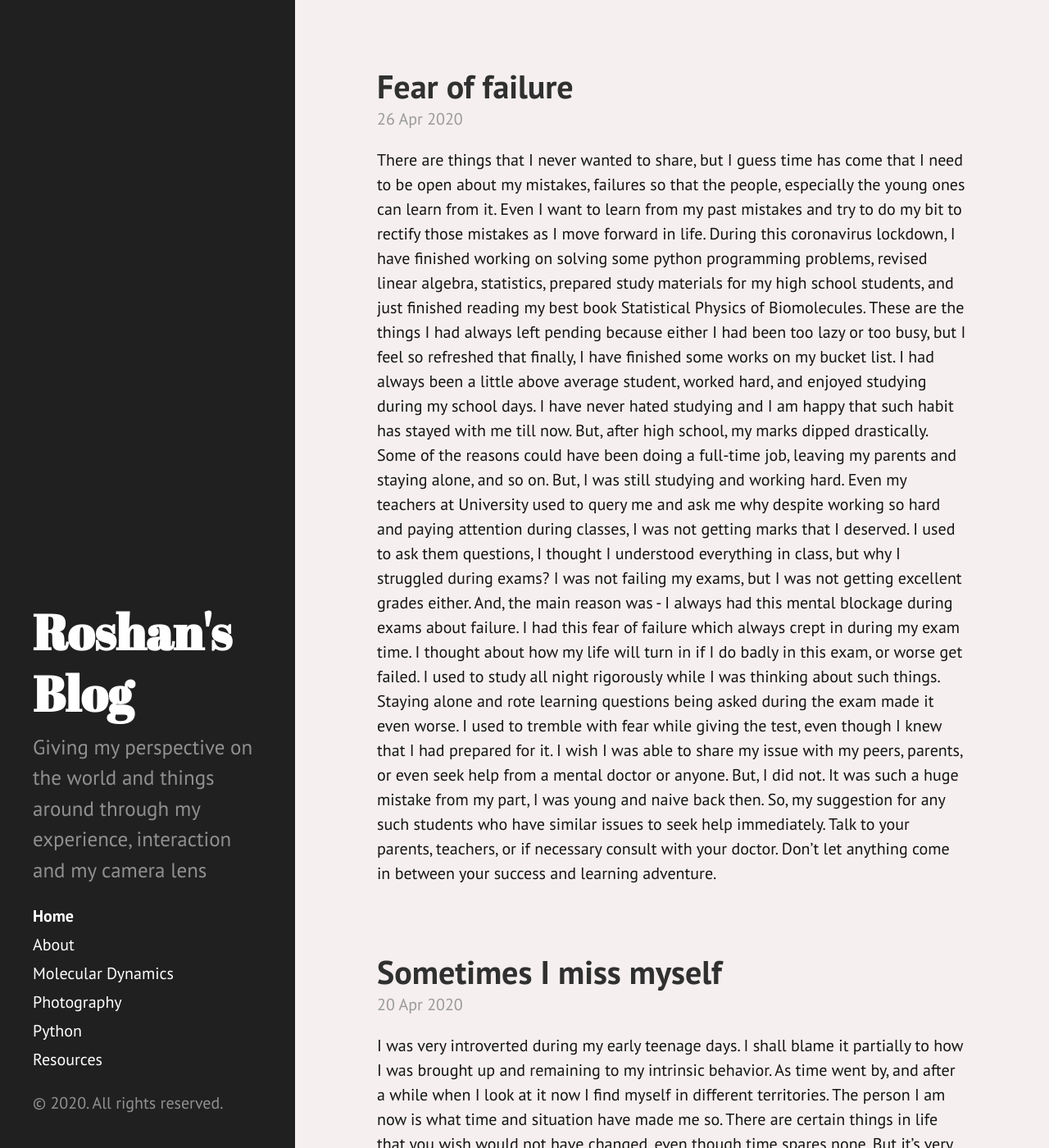
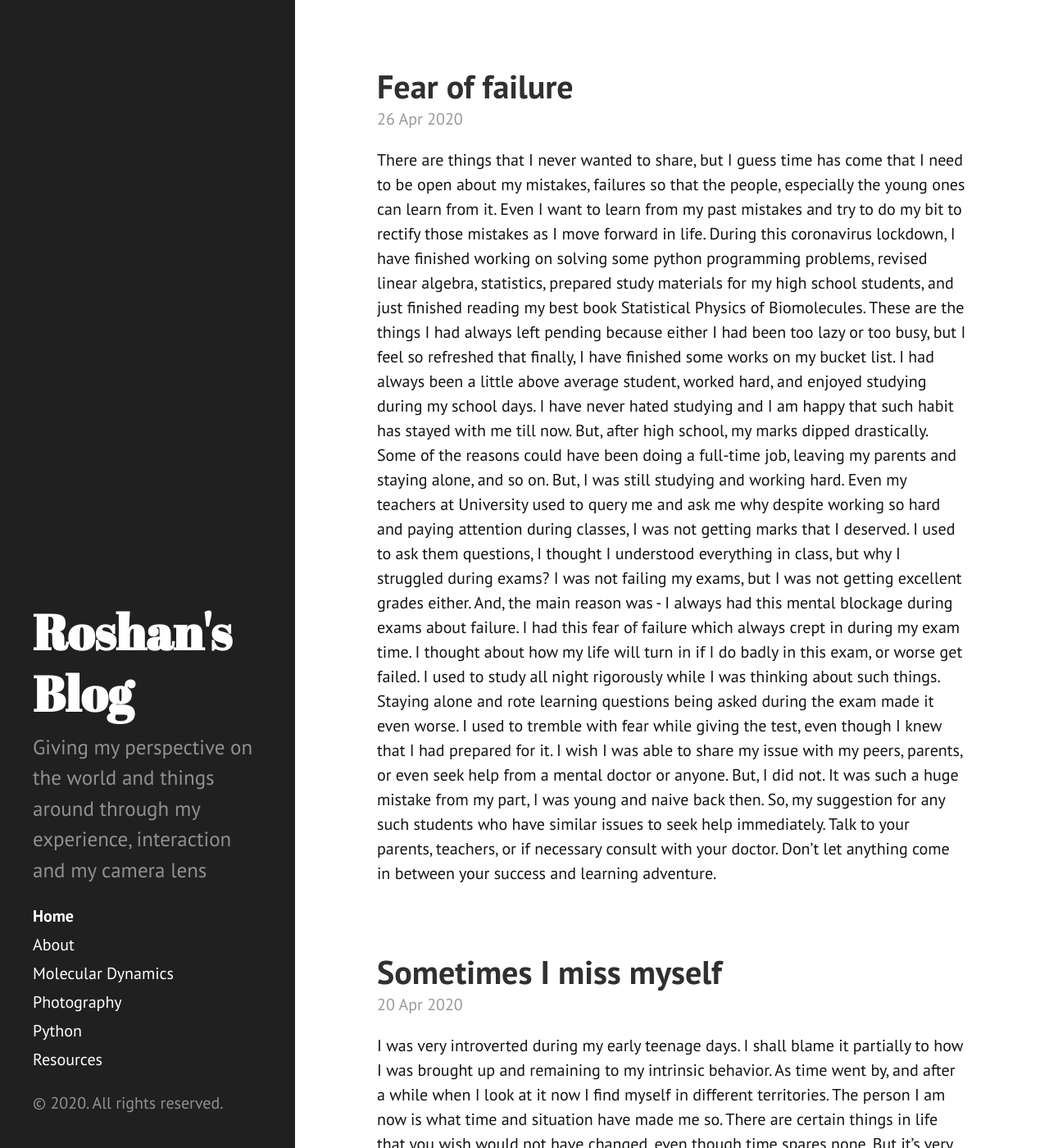
Before and after one commit to roshrestha/roshrestha.github.io, a Jekyll site: the page built from index.html, in a window 1280 px wide and 1400 px high. Shown: the whole window at 82% size. Built offline with Jekyll 4.4.1, drawn with Linux system fonts in a browser that asks for light colours; the list of posts is cut into pages by our own code.

Commit message:
bg color

```diff
--- a/public/css/poole.css
+++ b/public/css/poole.css
@@ -60,7 +60,7 @@ html {
 
 body {
   color: #151414;
-  background-color: #f5efef;
+  background-color: #ffffff;
 
   -webkit-text-size-adjust: 100%;
       -ms-text-size-adjust: 100%;
```
